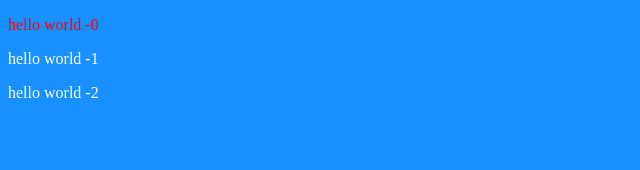
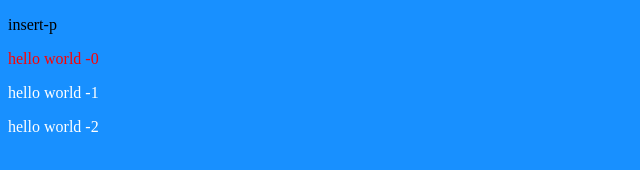
Before and after one commit to naokimidori/d3-demo, a plain HTML site: page 0313.html in a window 1280 px wide. Shown: the whole page, without its empty margins (0-640 px from the left). Drawn offline with nearby package versions, Linux system fonts and the light colour scheme.

Commit message:
feat: insert && remove

```diff
--- a/0313.html
+++ b/0313.html
@@ -18,6 +18,12 @@
     body.selectAll('p').style('color', 'white');
     body.select('p').style('color', 'red');
 
+    // 插入
+    body.insert('p').text('hello world -3');
+    body.insert('p','p:first-of-type').text('insert-p');
+
+    // 删除
+    body.select('p:last-of-type').remove();
     </script>
 </body>
 </html>
```
